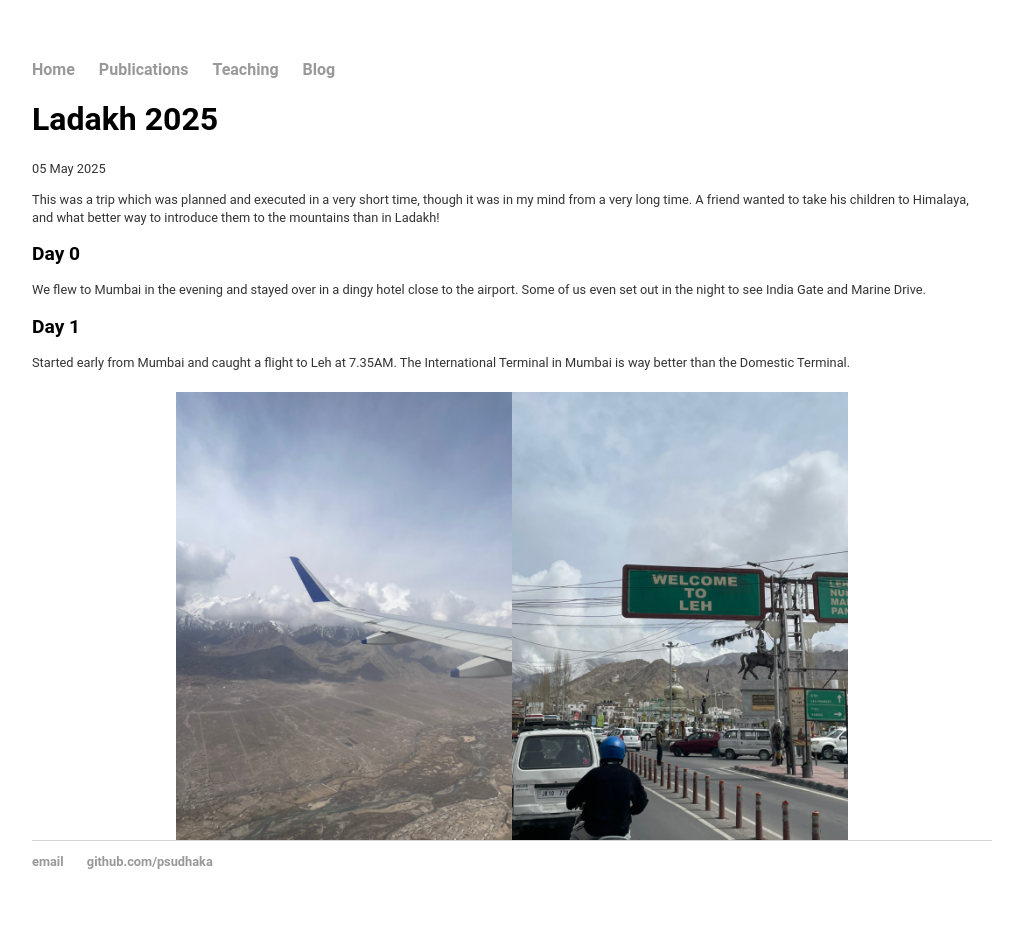
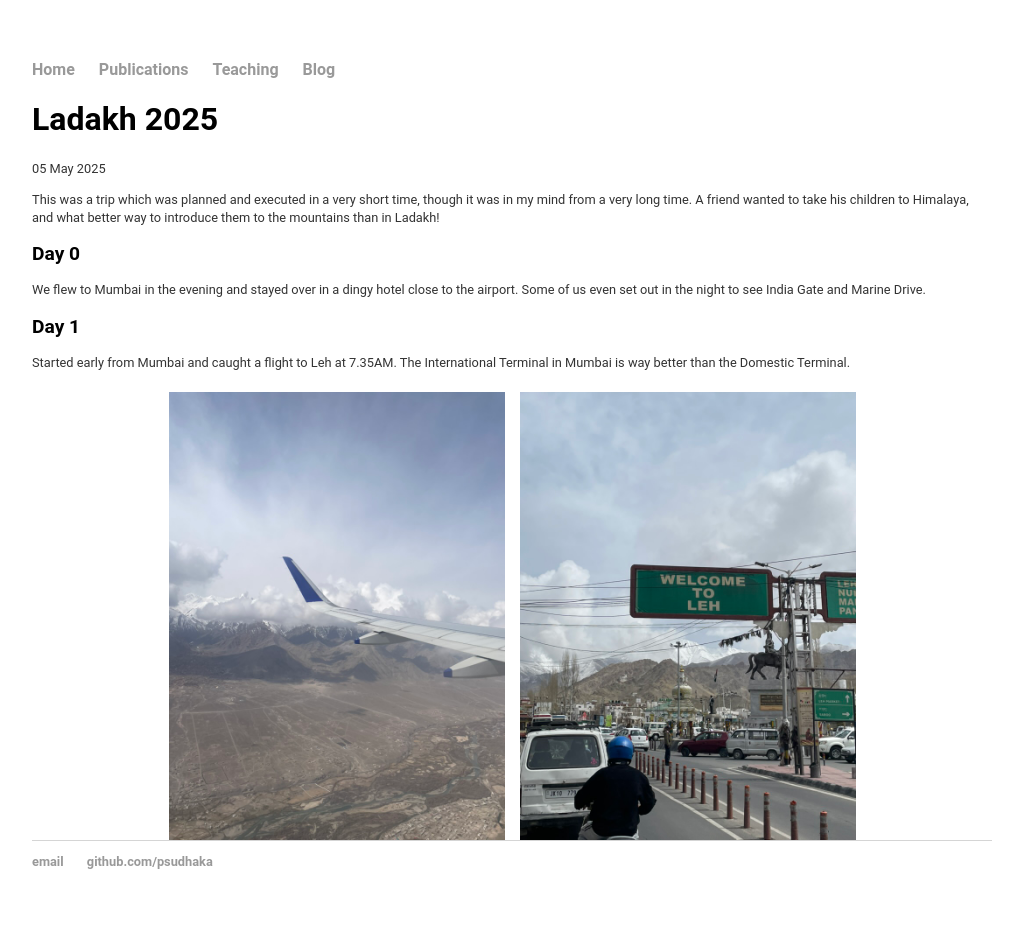
Before and after one commit to psudhaka/psudhaka.github.io, a Jekyll site: the page built from _posts/2025-05-05-Ladakh 2025.md, in a window 1280 px wide. Shown: the whole page, without its empty margins (128-1151 px from the left). Built offline with Jekyll 4.4.1, drawn with Linux system fonts in a browser that asks for light colours; our own code applies the rules of GitHub Pages for plain Markdown files.

Commit message:
Added small margin in between the images

```diff
--- a/_posts/2025-05-05-Ladakh 2025.md
+++ b/_posts/2025-05-05-Ladakh 2025.md
@@ -8,6 +8,6 @@ Started early from Mumbai and caught a flight to Leh at 7.35AM. The Internationa
 
 
 <div style="display: flex; justify-content: center; align-items: center; margin-top: 20px;">
-  <img src="/assets/images/Ladakh/Img1.jpeg" alt="Image 1" style="width: 35%;"/>
+  <img src="/assets/images/Ladakh/Img1.jpeg" alt="Image 1" style="width: 35%; margin-right: 15px;"/>
   <img src="/assets/images/Ladakh/Img2.jpeg" alt="Image 2" style="width: 35%;"/>
 </div>
```
